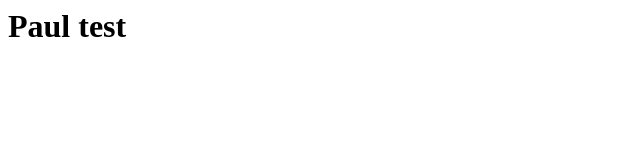
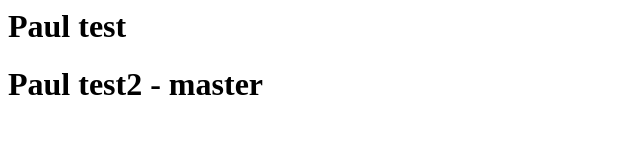
Before and after one commit to PaulCoetser/gitplay, a plain HTML site: page index.html in a window 1280 px wide. Shown: the whole page, without its empty margins (0-640 px from the left). Drawn offline with Linux system fonts and the light colour scheme.

Commit message:
new heading

```diff
--- a/index.html
+++ b/index.html
@@ -1 +1,2 @@
 <h1>Paul test</h1>
+<h1>Paul test2 - master</h1>
```
